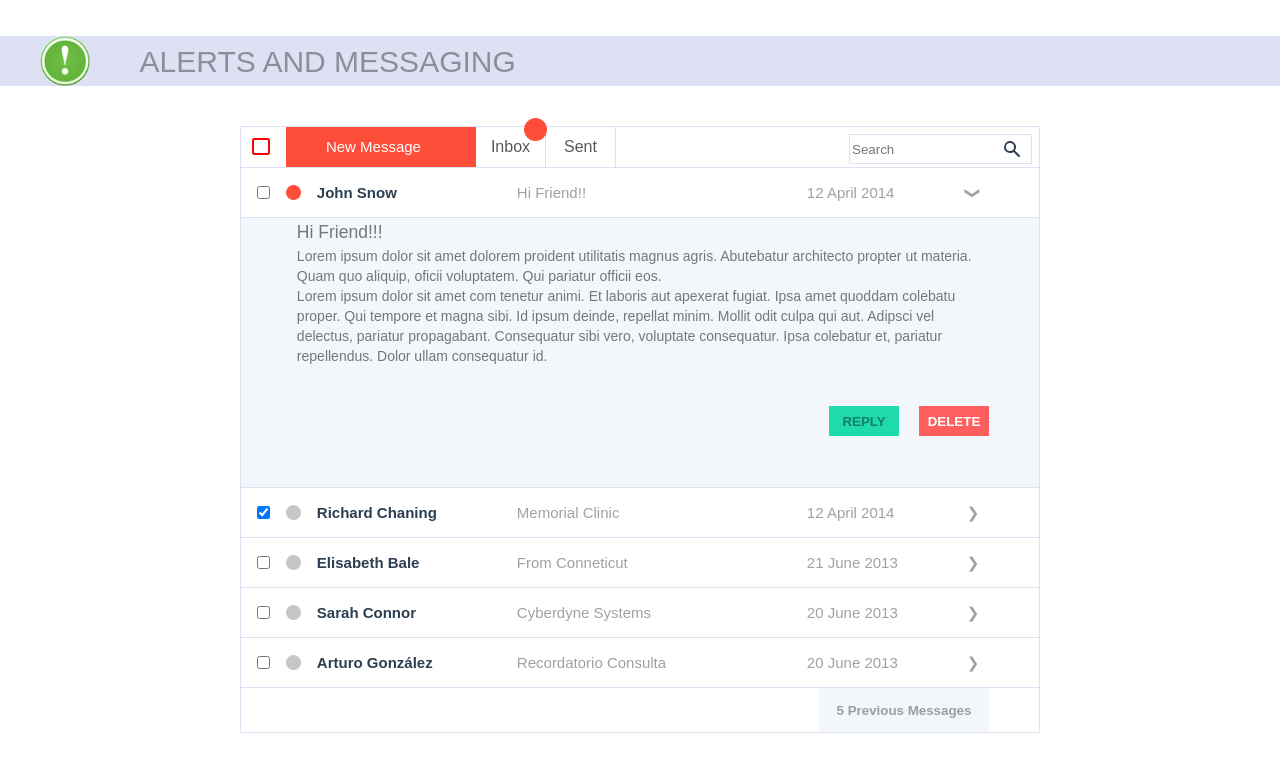
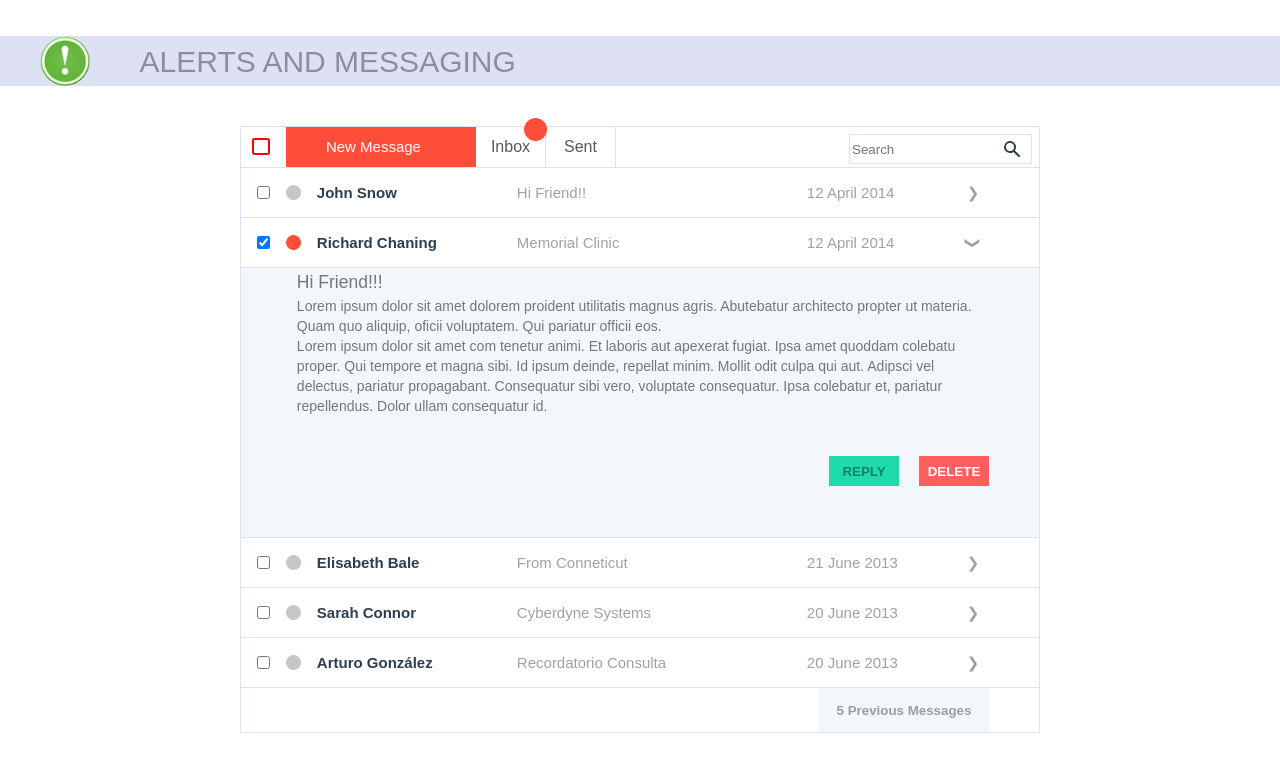
Before and after one commit to adrihc/trabajo_final, a Vue app in the folder Front_End_Dev/Vue_Environment/: page /alerts in a window 1280 px wide. Both pictures are taken after a click on the checkbox 263 px from the left and 1067 px from the top of the page. Shown: the part 555-1327 px from the top of the page. Built offline with nearby package versions, Linux system fonts and the light colour scheme.

Commit message:
Alerts and messaging funcionality

```diff
--- a/Front_End_Dev/Vue_Environment/index.html
+++ b/Front_End_Dev/Vue_Environment/index.html
@@ -24,5 +24,8 @@
     padding: 0;
     margin-bottom: 5%;
 }
+
   </style>
+
+
 </html>
--- /dev/null
+++ b/Front_End_Dev/Vue_Environment/jsconfig.json
@@ -0,0 +1,5 @@
+{
+    "compilerOptions": {
+      "allowJs": true
+    }
+ }
--- a/Front_End_Dev/Vue_Environment/src/components/Alerts.vue
+++ b/Front_End_Dev/Vue_Environment/src/components/Alerts.vue
@@ -37,18 +37,19 @@
 
                 <div class="alerts-body" id="messages">
 
-                    <div class="message" id="opened">
+                    <div class="message" @click="activeUser = Activation.JOHN" :class="{active: activeUser === Activation.JOHN}">
                         <input type="checkbox" class="message-content" id="checkbox-message">
-                        <img src="..\assets\Ellipse 1.png" alt="" class="message-content" id="notification">
+                        <img src="..\assets\Ellipse 1.png" alt="" class="notification-not-opened" :class="{headerOpen: activeUser === Activation.JOHN}">
                         <span class="message-content" id="name">John Snow</span>
                         <span class="message-content" id="subject">Hi Friend!!</span>
                         <span class="message-content" id="date">12 April 2014</span>
-                        <span class="flecha-desplegable" id="desplegada">&#10095;</span>
-                        <div class="flecha"></div>
+                        <Transition>
+                            <span class="flecha-desplegable" :class="{desplegada: activeUser === Activation.JOHN}">&#10095;</span>
+                        </Transition>
                     </div>
 
 
-                    <div class="message" id="content">
+                    <div class="content" :class="{displayed: activeUser === Activation.JOHN}">
                         <h3>Hi Friend!!!</h3>
                         <span>Lorem ipsum dolor sit amet dolorem proident utilitatis magnus agris. Abutebatur architecto
                             propter ut materia. Quam quo aliquip, oficii voluptatem. Qui pariatur officii eos. <br>Lorem
@@ -63,47 +64,112 @@
                         </div>
                     </div>
 
-                    <div class="message" id="not-opened">
+                    <div class="message"  @click="activeUser = Activation.RICHARD" :class="{active: activeUser === Activation.RICHARD}">
                         <input type="checkbox" class="message-content" id="checkbox-message">
-                        <img src="..\assets\Ellipse 1.png" alt="" class="message-content" id="notification-not-opened">
+                        <img src="..\assets\Ellipse 1.png" alt="" class="notification-not-opened" :class="{headerOpen: activeUser === Activation.RICHARD}">
                         <span class="message-content" id="name">Richard Chaning</span>
                         <span class="message-content" id="subject">Memorial Clinic</span>
                         <span class="message-content" id="date">12 April 2014</span>
-                        <span class="flecha-desplegable" id="no-desplegada">&#10095;</span>
-
+                        <Transition>
+                            <span class="flecha-desplegable" :class="{desplegada: activeUser === Activation.RICHARD}">&#10095;</span>
+                        </Transition>
                         <div class="flecha"></div>
                     </div>
-                    <div class="message" id="not-opened">
+
+                    <div class="content" :class="{displayed: activeUser === Activation.RICHARD}">
+                        <h3>Hi Friend!!!</h3>
+                        <span>Lorem ipsum dolor sit amet dolorem proident utilitatis magnus agris. Abutebatur architecto
+                            propter ut materia. Quam quo aliquip, oficii voluptatem. Qui pariatur officii eos. <br>Lorem
+                            ipsum dolor sit amet com tenetur animi. Et laboris aut apexerat fugiat. Ipsa amet quoddam
+                            colebatu proper. Qui tempore et magna sibi. Id ipsum deinde, repellat minim. Mollit odit
+                            culpa qui aut. Adipsci vel delectus, pariatur propagabant. Consequatur sibi vero, voluptate
+                            consequatur. Ipsa colebatur et, pariatur repellendus. Dolor ullam consequatur id.
+                        </span>
+                        <div class="message-body-elements" id="message-buttons">
+                            <button class="message-body" id="reply">REPLY</button>
+                            <button class="message-body" id="delete">DELETE</button>
+                        </div>
+                    </div>
+
+                    <div class="message" @click="activeUser = Activation.ELISABETH" :class="{active: activeUser === Activation.ELISABETH}">
                         <input type="checkbox" class="message-content" id="checkbox-message">
-                        <img src="..\assets\Ellipse 1.png" alt="" class="message-content" id="notification-not-opened">
+                        <img src="..\assets\Ellipse 1.png" alt="" class="notification-not-opened" :class="{headerOpen: activeUser === Activation.ELISABETH}">
                         <span class="message-content" id="name">Elisabeth Bale</span>
                         <span class="message-content" id="subject">From Conneticut</span>
                         <span class="message-content" id="date">21 June 2013</span>
-                        <span class="flecha-desplegable" id="no-desplegada">&#10095;</span>
+                        <Transition>
+                            <span class="flecha-desplegable" :class="{desplegada: activeUser === Activation.ELISABETH}">&#10095;</span>
+                        </Transition>
+                    </div>
 
-                        <div class="flecha"></div>
+                    <div class="content" :class="{displayed: activeUser === Activation.ELISABETH}">
+                        <h3>Hi Friend!!!</h3>
+                        <span>Lorem ipsum dolor sit amet dolorem proident utilitatis magnus agris. Abutebatur architecto
+                            propter ut materia. Quam quo aliquip, oficii voluptatem. Qui pariatur officii eos. <br>Lorem
+                            ipsum dolor sit amet com tenetur animi. Et laboris aut apexerat fugiat. Ipsa amet quoddam
+                            colebatu proper. Qui tempore et magna sibi. Id ipsum deinde, repellat minim. Mollit odit
+                            culpa qui aut. Adipsci vel delectus, pariatur propagabant. Consequatur sibi vero, voluptate
+                            consequatur. Ipsa colebatur et, pariatur repellendus. Dolor ullam consequatur id.
+                        </span>
+                        <div class="message-body-elements" id="message-buttons">
+                            <button class="message-body" id="reply">REPLY</button>
+                            <button class="message-body" id="delete">DELETE</button>
+                        </div>
                     </div>
-                    <div class="message" id="not-opened">
+
+                    <div class="message" @click="activeUser = Activation.SARAH" :class="{active: activeUser === Activation.SARAH}">
                         <input type="checkbox" class="message-content" id="checkbox-message">
-                        <img src="..\assets\Ellipse 1.png" alt="" class="message-content" id="notification-not-opened">
+                        <img src="..\assets\Ellipse 1.png" alt="" class="notification-not-opened" :class="{headerOpen: activeUser === Activation.SARAH}">
                         <span class="message-content" id="name">Sarah Connor</span>
                         <span class="message-content" id="subject">Cyberdyne Systems</span>
                         <span class="message-content" id="date">20 June 2013</span>
-                        <span class="flecha-desplegable" id="no-desplegada">&#10095;</span>
+                        <Transition>
+                            <span class="flecha-desplegable" :class="{desplegada: activeUser === Activation.SARAH}">&#10095;</span>
+                        </Transition>
+                    </div>
 
-                        <div class="flecha"></div>
+                    <div class="content" :class="{displayed: activeUser === Activation.SARAH}">
+                        <h3>Hi Friend!!!</h3>
+                        <span>Lorem ipsum dolor sit amet dolorem proident utilitatis magnus agris. Abutebatur architecto
+                            propter ut materia. Quam quo aliquip, oficii voluptatem. Qui pariatur officii eos. <br>Lorem
+                            ipsum dolor sit amet com tenetur animi. Et laboris aut apexerat fugiat. Ipsa amet quoddam
+                            colebatu proper. Qui tempore et magna sibi. Id ipsum deinde, repellat minim. Mollit odit
+                            culpa qui aut. Adipsci vel delectus, pariatur propagabant. Consequatur sibi vero, voluptate
+                            consequatur. Ipsa colebatur et, pariatur repellendus. Dolor ullam consequatur id.
+                        </span>
+                        <div class="message-body-elements" id="message-buttons">
+                            <button class="message-body" id="reply">REPLY</button>
+                            <button class="message-body" id="delete">DELETE</button>
+                        </div>
                     </div>
-                    <div class="message" id="not-opened">
+
+
+                    <div class="message" @click="activeUser = Activation.ARTURO" :class="{active: activeUser === Activation.ARTURO}">
                         <input type="checkbox" class="message-content" id="checkbox-message">
-                        <img src="..\assets\Ellipse 1.png" alt="" class="message-content" id="notification-not-opened">
+                        <img src="..\assets\Ellipse 1.png" alt="" class="notification-not-opened" :class="{headerOpen: activeUser === Activation.ARTURO}">
                         <span class="message-content" id="name">Arturo González</span>
                         <span class="message-content" id="subject">Recordatorio Consulta</span>
                         <span class="message-content" id="date">20 June 2013</span>
-                        <span class="flecha-desplegable" id="no-desplegada">&#10095;</span>
-
-                        <div class="flecha"></div>
+                        <Transition>
+                            <span class="flecha-desplegable" :class="{desplegada: activeUser === Activation.ARTURO}">&#10095;</span>
+                        </Transition>
                     </div>
                 </div>
+
+                <div class="content" :class="{displayed: activeUser === Activation.ARTURO}">
+                        <h3>Hi Friend!!!</h3>
+                        <span>Lorem ipsum dolor sit amet dolorem proident utilitatis magnus agris. Abutebatur architecto
+                            propter ut materia. Quam quo aliquip, oficii voluptatem. Qui pariatur officii eos. <br>Lorem
+                            ipsum dolor sit amet com tenetur animi. Et laboris aut apexerat fugiat. Ipsa amet quoddam
+                            colebatu proper. Qui tempore et magna sibi. Id ipsum deinde, repellat minim. Mollit odit
+                            culpa qui aut. Adipsci vel delectus, pariatur propagabant. Consequatur sibi vero, voluptate
+                            consequatur. Ipsa colebatur et, pariatur repellendus. Dolor ullam consequatur id.
+                        </span>
+                        <div class="message-body-elements" id="message-buttons">
+                            <button class="message-body" id="reply">REPLY</button>
+                            <button class="message-body" id="delete">DELETE</button>
+                        </div>
+                    </div>
 
 
                 <div class="alerts-body" id="previous">
@@ -116,7 +182,20 @@
         </div>
 </template>
 
-<style>
+<script lang="ts" setup>
+import { ref } from 'vue';
+
+enum Activation {
+    JOHN,
+    RICHARD,
+    ELISABETH,
+    SARAH,
+    ARTURO
+}
+const activeUser = ref<Activation>(Activation.JOHN)
+console.log(activeUser)
+</script>
+<style scoped>
 
 /* Slicer de Alerts and Messaging*/
 
@@ -365,7 +444,8 @@
     flex-direction: column;
 }
 
-.message#opened {
+.active{
+    cursor: pointer;
     display: flex;
     flex-direction: row;
     align-items: center;
@@ -404,14 +484,16 @@
     color: rgb(161, 161, 161);
 }
 
-.flecha-desplegable#desplegada {
+.desplegada {
+    transition: 1s !important;
     position: relative;
     left: 50px;
     color: rgb(161, 161, 161);
-    transform: rotate(90deg);
+    transform: rotate(90deg) !important;
 }
 
-.flecha-desplegable#no-desplegada {
+.flecha-desplegable {
+    transition: 1s !important;
     position: relative;
     left: 50px;
     color: rgb(161, 161, 161);
@@ -420,8 +502,14 @@
 
 /* Message opened - Body */
 
-.message#content {
-    display: flex;
+.content {
+    transition: 1s;
+    display: none;
+}
+
+.displayed {
+    transition: 1s !important;
+    display: flex !important;
     flex-direction: column;
     align-items: s;
     background-color: rgb(243, 246, 250);
@@ -431,12 +519,12 @@
     color: rgb(118, 119, 121);
 }
 
-.message#content h3 {
+.displayed h3 {
     font-weight: normal;
     margin-left: 7%;
 }
 
-.message#content span {
+.displayed span {
     line-height: 20px;
     margin-left: 7%;
     width: 690px;
@@ -472,7 +560,8 @@
 
 
 /* Message not opened */
-.message#not-opened {
+.message {
+    cursor: pointer;
     display: flex;
     flex-direction: row;
     align-items: center;
@@ -480,7 +569,15 @@
     border-bottom: 1px solid rgb(222, 225, 243);
 }
 
-.message-content#notification-not-opened {
+.headerOpen{
+    transition: 0.25s;
+    filter:none !important;
+}
+.notification-not-opened {
+    transition: 0.25s;
+    height: 15px;
+    width: 15px;
+    margin-left: 2%;
     height: 15px;
     width: 15px;
     margin-left: 2%;
--- a/Front_End_Dev/Vue_Environment/src/router/index.ts
+++ b/Front_End_Dev/Vue_Environment/src/router/index.ts
@@ -4,6 +4,7 @@ import LoginView from '../views/LoginView.vue';
 import AlertView from '../components/Alerts.vue';
 import ReminderView from '../components/Calendar.vue';
 import CircleView from '../components/CircleOfCare.vue';
+
 const router = createRouter({
   history: createWebHistory(import.meta.env.BASE_URL),
   routes: [
@@ -29,8 +30,8 @@ const router = createRouter({
       component: AlertView
     },
     {
-      path: '/reminder',
-      name: 'reminder',
+      path: '/calendar',
+      name: 'calendar',
       // route level code-splitting
       // this generates a separate chunk (About.[hash].js) for this route
       // which is lazy-loaded when the route is visited.
--- a/Front_End_Dev/Vue_Environment/src/views/HomeView.vue
+++ b/Front_End_Dev/Vue_Environment/src/views/HomeView.vue
@@ -10,12 +10,12 @@ import Zones from '../components/Zones.vue';
   <main>
     <Header />
     <div class="full-body">
-      <Zones />
+      <Zones/>
     </div>
   </main>
 </template>
 
-<style>
+<style scoped>
 
 main{
   display: flex;
```
Also changed, not shown: Front_End_Dev/Vue_Environment/src/App.vue (+4 -4 lines), Front_End_Dev/Vue_Environment/src/components/Calendar.vue (+6 -1 lines), Front_End_Dev/Vue_Environment/src/components/CircleOfCare.vue (+6 -1 lines), Front_End_Dev/Vue_Environment/src/components/Zones.vue (+30 -6 lines), 1 other file (tests, documents, lock files or other folders).
